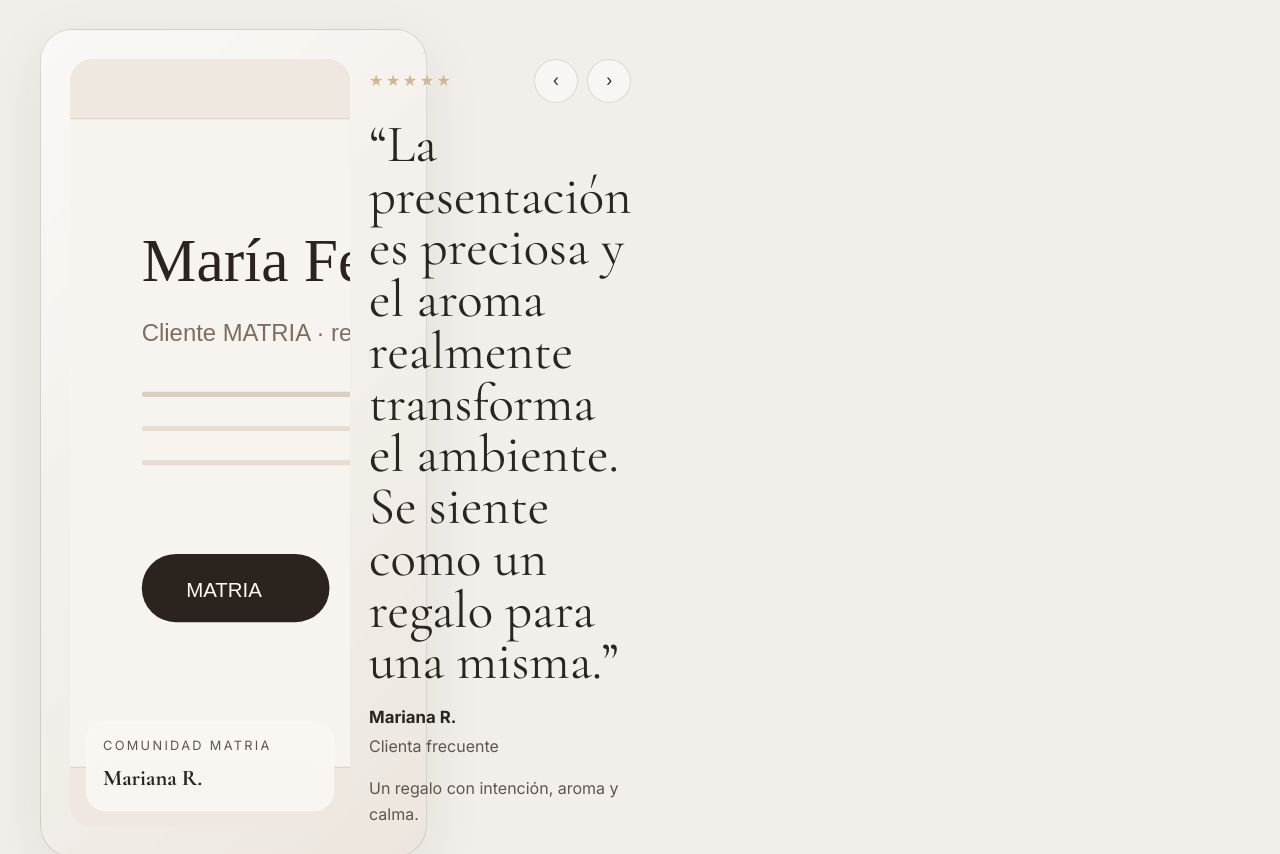
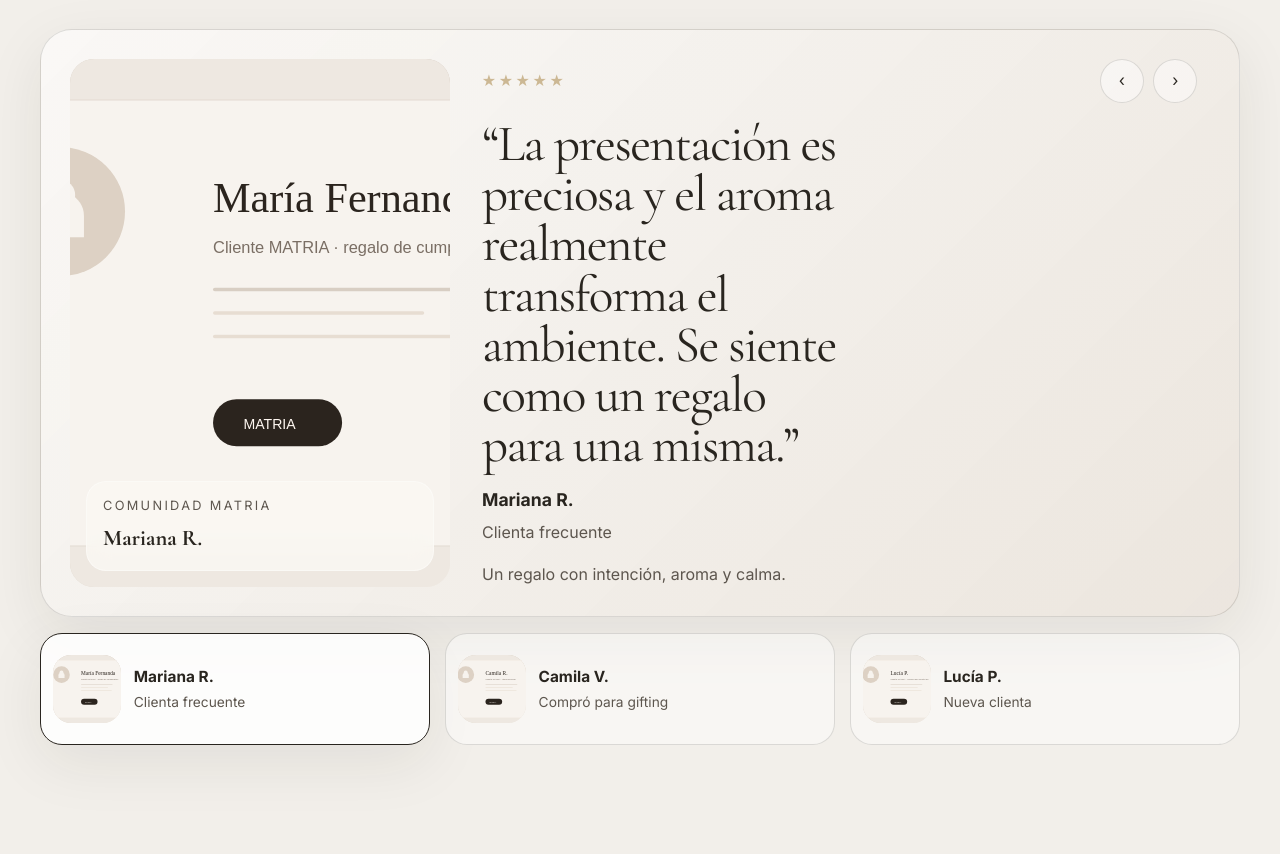
Before and after one commit to BenSaenz/Matria, a website: page index.html in a window 1280 px wide. Shown: the part 6670-7524 px from the top of the page. Drawn offline with nearby package versions, Linux system fonts and the light colour scheme; no server answers.

Commit message:
Add files via upload

```diff
--- a/assets/css/styles.css
+++ b/assets/css/styles.css
@@ -1223,32 +1223,97 @@ nav.primary-nav { display: flex; justify-content: center; }
   font-size: .86rem;
 }
 
+
+.testimonials-grid.testimonial-premium-shell {
+  display: block;
+  width: 100%;
+}
+.testimonials-grid.testimonial-premium-shell > * {
+  width: 100%;
+}
+.testimonial-premium {
+  width: 100%;
+}
+.testimonial-premium-main {
+  grid-template-columns: minmax(360px, 430px) minmax(0, 1fr);
+  align-items: stretch;
+}
+.testimonial-premium-visual {
+  min-height: 540px;
+}
+.testimonial-premium-copy {
+  min-width: 0;
+  padding-inline: clamp(.4rem, 1.2vw, .8rem);
+}
+.testimonial-premium-quote {
+  max-width: 15ch;
+  font-size: clamp(2.5rem, 4.6vw, 4.3rem);
+  letter-spacing: -.03em;
+  text-wrap: balance;
+}
+.testimonial-premium-author {
+  gap: .35rem;
+}
+.testimonial-premium-author strong {
+  font-size: 1.1rem;
+}
+.testimonial-premium-caption {
+  max-width: 42ch;
+}
+.testimonial-miniatures {
+  grid-template-columns: repeat(3, minmax(0, 1fr));
+  align-items: stretch;
+}
+.testimonial-miniature {
+  min-height: 112px;
+  align-items: center;
+}
+.testimonial-miniature-copy {
+  min-width: 0;
+}
+.testimonial-miniature-copy strong,
+.testimonial-miniature-copy span {
+  display: -webkit-box;
+  -webkit-box-orient: vertical;
+  overflow: hidden;
+}
+.testimonial-miniature-copy strong {
+  -webkit-line-clamp: 1;
+}
+.testimonial-miniature-copy span {
+  -webkit-line-clamp: 2;
+}
+@media (max-width: 1280px) {
+  .testimonial-premium-main {
+    grid-template-columns: minmax(300px, 380px) minmax(0, 1fr);
+  }
+  .testimonial-premium-visual {
+    min-height: 500px;
+  }
+  .testimonial-premium-quote {
+    font-size: clamp(2.2rem, 4vw, 3.6rem);
+  }
+}
+
 @media (max-width: 1100px) {
   .testimonial-premium-main { grid-template-columns: 1fr; }
-  .testimonial-premium-visual { min-height: 320px; }
+  .testimonial-premium-visual { min-height: 360px; }
+  .testimonial-premium-copy { padding-inline: 0; }
+  .testimonial-premium-quote { max-width: 100%; }
 }
 
 @media (max-width: 820px) {
+  .testimonial-premium-main {
+    padding: 1rem;
+    gap: 1rem;
+  }
   .testimonial-miniatures { grid-template-columns: 1fr; }
-  .testimonial-premium-quote { font-size: clamp(1.8rem, 8vw, 2.6rem); }
+  .testimonial-premium-quote {
+    font-size: clamp(2rem, 10vw, 3rem);
+    line-height: 1.02;
+  }
+  .testimonial-premium-nav {
+    width: 100%;
+    justify-content: flex-start;
+  }
 }
-
-.admin-photo-cell {
-  display: flex;
-  align-items: center;
-  justify-content: center;
-}
-
-.admin-photo-thumb {
-  width: 56px;
-  height: 56px;
-  object-fit: cover;
-  border-radius: 14px;
-  border: 1px solid rgba(41, 37, 31, 0.12);
-  background: #fff;
-}
-
-.table-empty-inline {
-  font-size: 0.9rem;
-  color: var(--ink-soft);
-}
```
